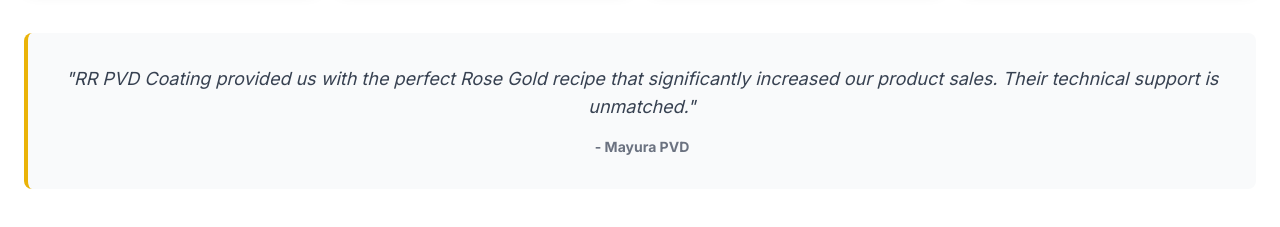
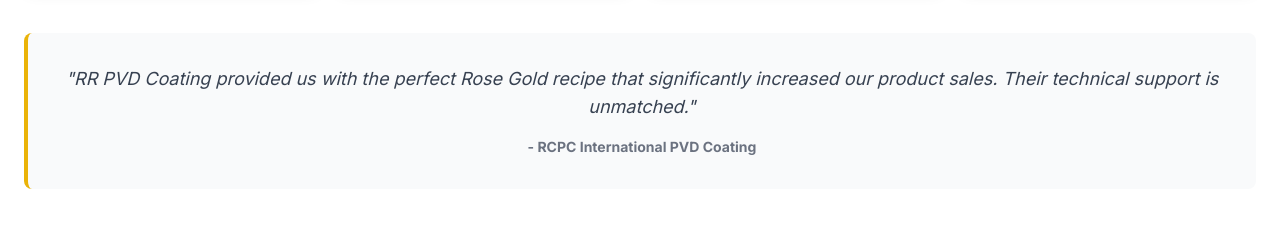
Before and after one commit to rrpvd0812/my-website, a React (Vite) app: page / in a window 1280 px wide. Shown: the part 3540-3767 px from the top of the page. Built offline with nearby package versions, Linux system fonts and the light colour scheme.

Commit message:
Update Gallery.tsx
Changed the Name of Mayura to RCPC

```diff
--- a/components/Gallery.tsx
+++ b/components/Gallery.tsx
@@ -52,7 +52,7 @@
            <p className="text-gray-700 italic text-center text-lg">
              "RR PVD Coating provided us with the perfect Rose Gold recipe that significantly increased our product sales. Their technical support is unmatched."
            </p>
-           <p className="text-gray-500 text-center mt-4 text-sm font-bold">- Mayura PVD</p>
+           <p className="text-gray-500 text-center mt-4 text-sm font-bold">- RCPC International PVD Coating</p>
         </div>
 
       </div>
```
